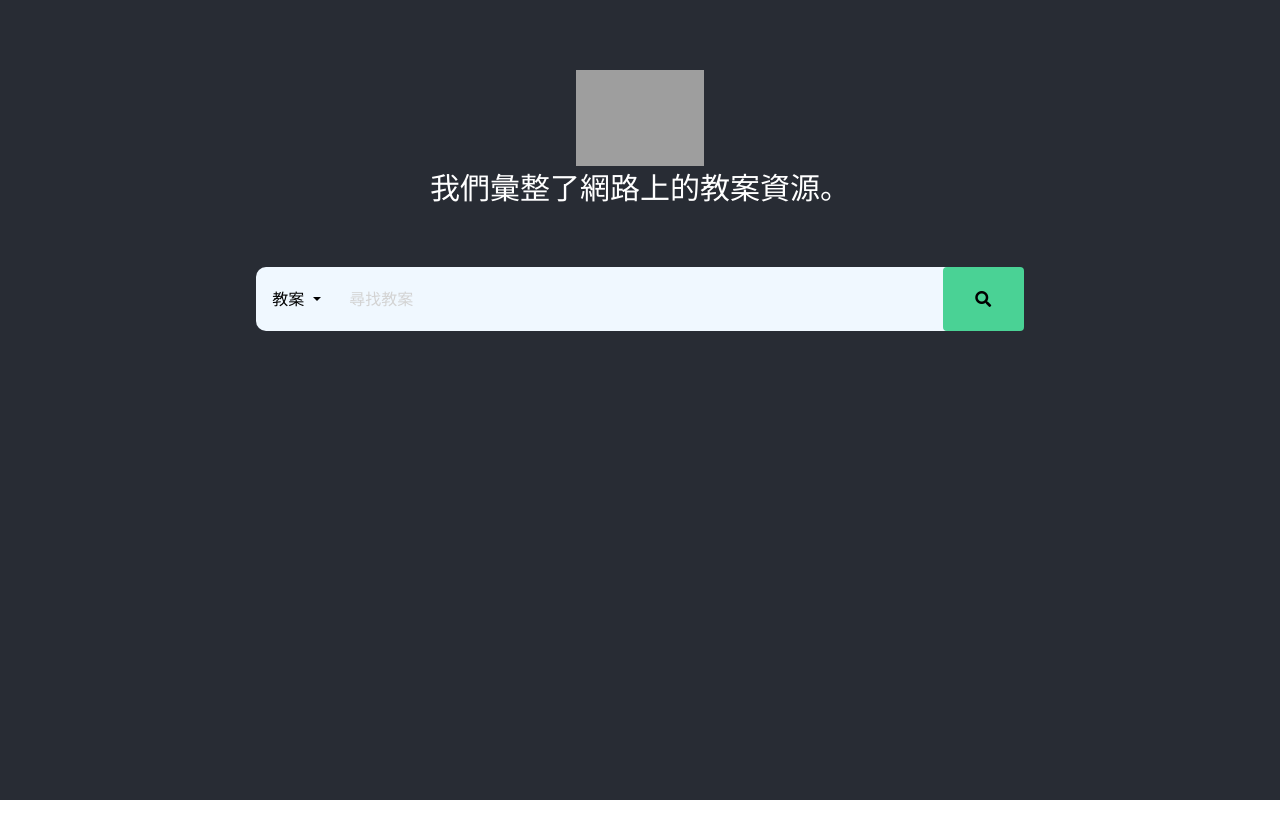
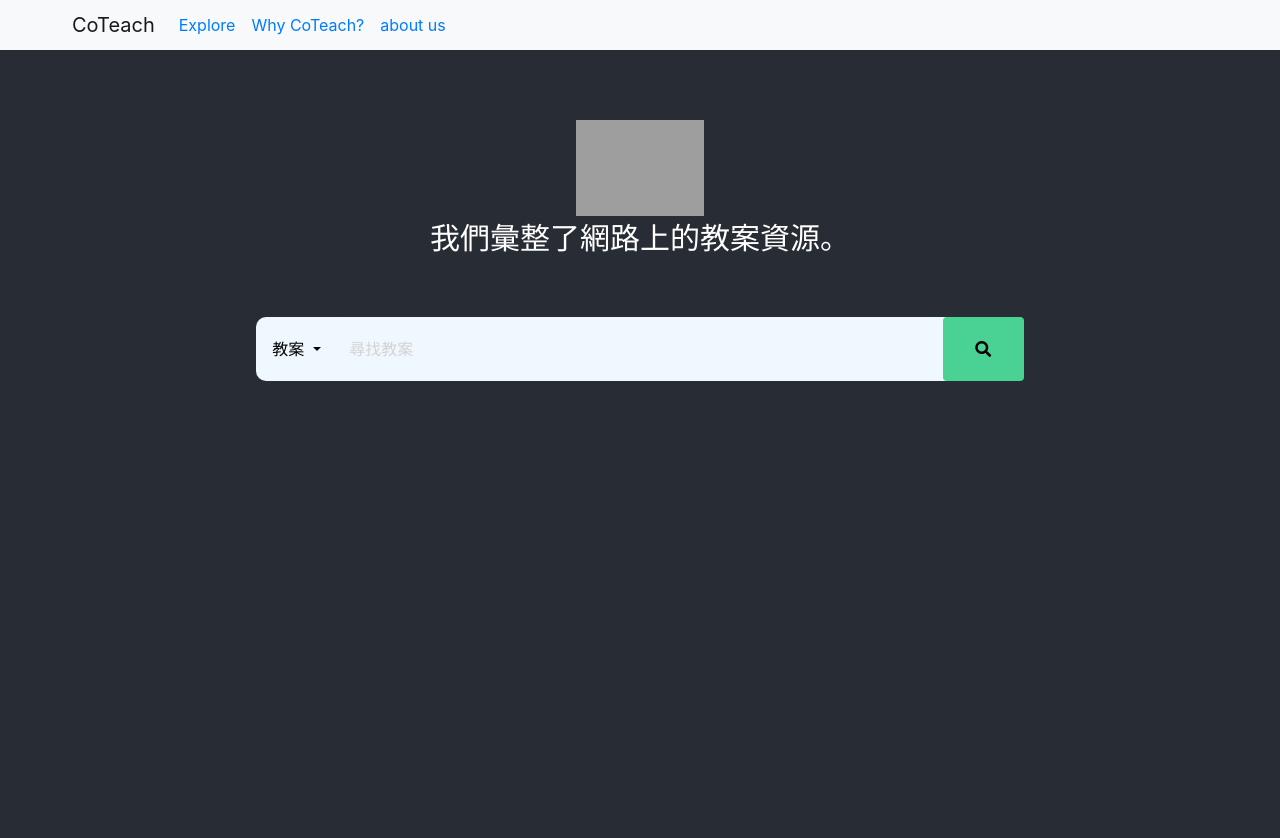
Before and after one commit to coteach/react-web, a React (Create React App) app: page / in a window 1280 px wide. Shown: the top 838 px of the page. Before the commit the page ends 800 px from the top, so only its background shows below. Built offline with nearby package versions, Linux system fonts and the light colour scheme; grey boxes are pictures that could not be loaded.

Commit message:
feat: navbar

```diff
--- a/public/index.html
+++ b/public/index.html
@@ -26,7 +26,7 @@
     -->
     <link rel="stylesheet" href="https://maxcdn.bootstrapcdn.com/bootstrap/latest/css/bootstrap.min.css">
     <link rel="stylesheet" href="https://cdnjs.cloudflare.com/ajax/libs/font-awesome/5.15.2/css/all.min.css"/>
-    <title>React App</title>
+    <title>CoTeach - 我們彙整了網路上的教案資源</title>
   </head>
   <body>
     <noscript>You need to enable JavaScript to run this app.</noscript>
--- a/src/App.css
+++ b/src/App.css
@@ -2,11 +2,8 @@
   	background-color: #282c34;
 }
 
-a {
-	color: #61dafb;
-}
-
 .outer {
+	margin-top: 50px;
 	padding-top: 50px;
 	text-align: center;
 	min-height: 100vh;
--- a/src/App.js
+++ b/src/App.js
@@ -1,16 +1,13 @@
 import './App.css';
 import TitleBar from './components/TitleBar';
 import SearchBar from './components/SearchBar';
+import NavBar from './components/NavBar';
 
 function App() {
 	return (
 		<div className="App">
 
-
-			<header>
-
-			</header>
-
+			<NavBar></NavBar>
 
 			<div className="outer">
 				<div className="session">
--- /dev/null
+++ b/src/components/NavBar.css
@@ -0,0 +1,53 @@
+.open{
+	visibility: visible;
+}
+
+.closed{
+	visibility: collapse;
+}
+
+.left-btn{
+	visibility: collapse;
+	width: 40px;
+	height: 40px;
+}
+
+#left{
+	position:fixed;
+	z-index: 200;
+	background-color:aliceblue;
+	height: 100vh;
+	top: 50px;
+	display: flex;
+	flex-direction:column;
+	width: 200px;
+}
+
+#menu_mask{
+	background-color:  rgba(0,0,0,.75);
+	position:fixed;
+	z-index: 100;
+	width: 100%;
+	height: 100%;
+}
+
+#top{
+	position:fixed;
+	top: 0;
+	width: 100%;
+	z-index: 300;
+}
+
+#top nav{
+	height: 50px;
+}
+
+@media (max-width: 900px){
+	.top-left-nav{
+		visibility: collapse;
+	}
+
+	.left-btn{
+		visibility:visible;
+	}
+}
--- /dev/null
+++ b/src/components/NavBar.js
@@ -0,0 +1,38 @@
+import { Nav, ListGroup,Navbar } from 'react-bootstrap';
+import { useState } from 'react';
+import './NavBar.css';
+
+function CNavbar() {
+    const [open, setOpen] = useState(false);
+    let l=[
+        <a href="#">Explore</a>,
+        <a href="#">Why CoTeach?</a>,
+        <a href="#">about us</a>
+    ]
+    return (
+        <div>
+            <div id="menu_mask" className={open ? "open" : "closed"} onClick={()=>setOpen(false)}></div>
+
+            <div id="left" className={open ? "open" : "closed"} >
+                <ListGroup>
+                    {  l.map(function(ele){ return <ListGroup.Item>{ele}</ListGroup.Item> })  }
+                </ListGroup>
+            </div>
+
+            <div id="top">
+                <Navbar bg="light">
+                    <Nav>
+                        <Nav.Link><button className='left-btn' onClick={() => setOpen(!open)} > ≡ </button></Nav.Link>
+                    </Nav>
+                    <Navbar.Brand href="#home">CoTeach</Navbar.Brand>
+                    <Nav className="mr-auto top-left-nav">
+                        {  l.map(function(ele){ return <Nav.Link>{ele}</Nav.Link> })  }
+                    </Nav>
+                </Navbar>
+            </div>
+        </div>
+    );
+}
+
+
+export default CNavbar;
```
